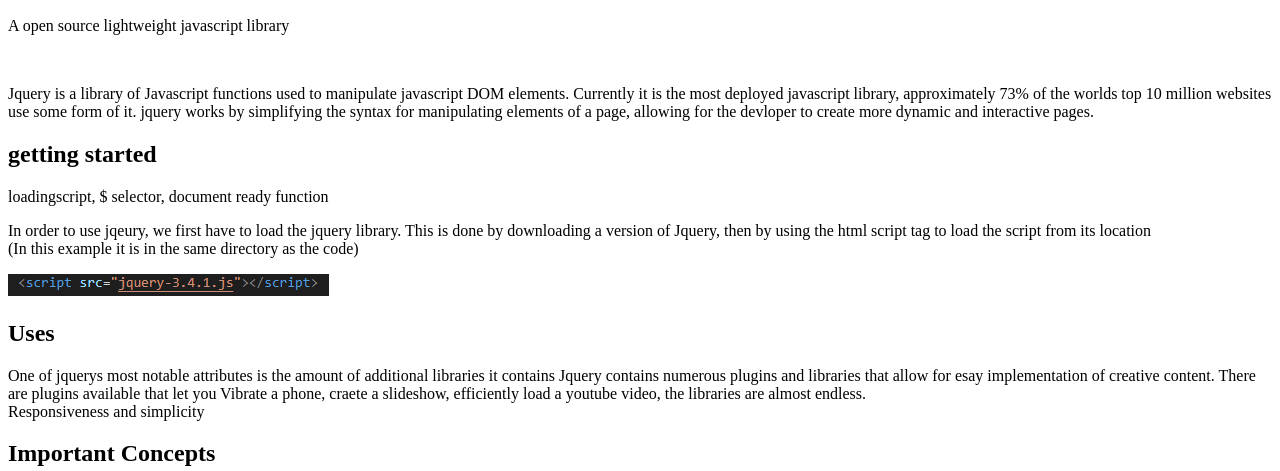
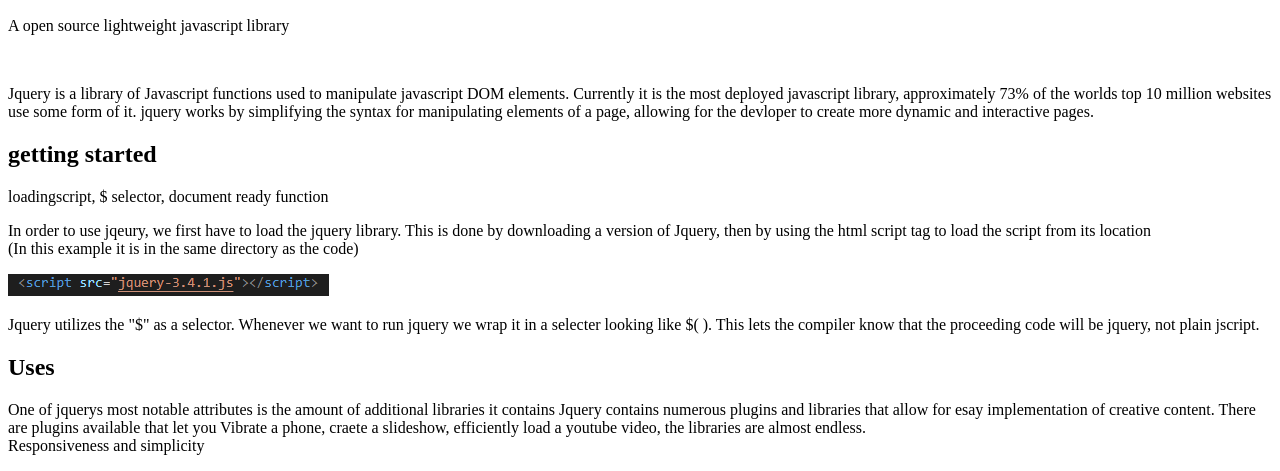
Before and after one commit to jarahn/CS365-Final-Project, a website: page pub/jQuery_index.html in a window 1280 px wide. Shown: the part 312-783 px from the top of the page. Drawn offline with nearby package versions, Linux system fonts and the light colour scheme; no server answers.

Commit message:
npm init

```diff
--- a/pub/jQuery_index.html
+++ b/pub/jQuery_index.html
@@ -38,6 +38,12 @@
     </p>
     <img src="img\jqueryScriptLoad.png">
 
+    <p>Jquery utilizes the "$" as a selector. Whenever we want to run jquery we wrap it in a selecter looking like $( ).
+    This lets the compiler know that the proceeding code will be jquery, not plain jscript.
+
+    </p>
+
+
     <h2>Uses</h2>
     <p>One of jquerys most notable attributes is the amount of additional libraries it contains
     Jquery contains numerous plugins and libraries that allow for esay implementation of creative content.
```
Also changed, not shown: package.json (added, +23 -0 lines), 1 other file.
